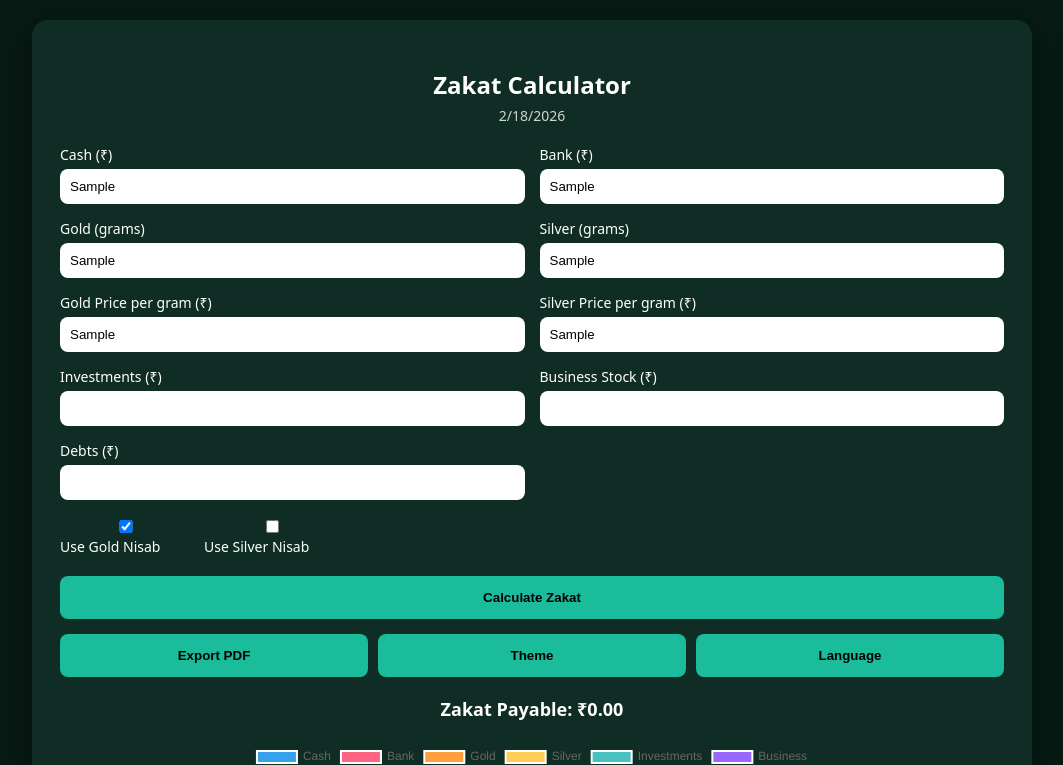
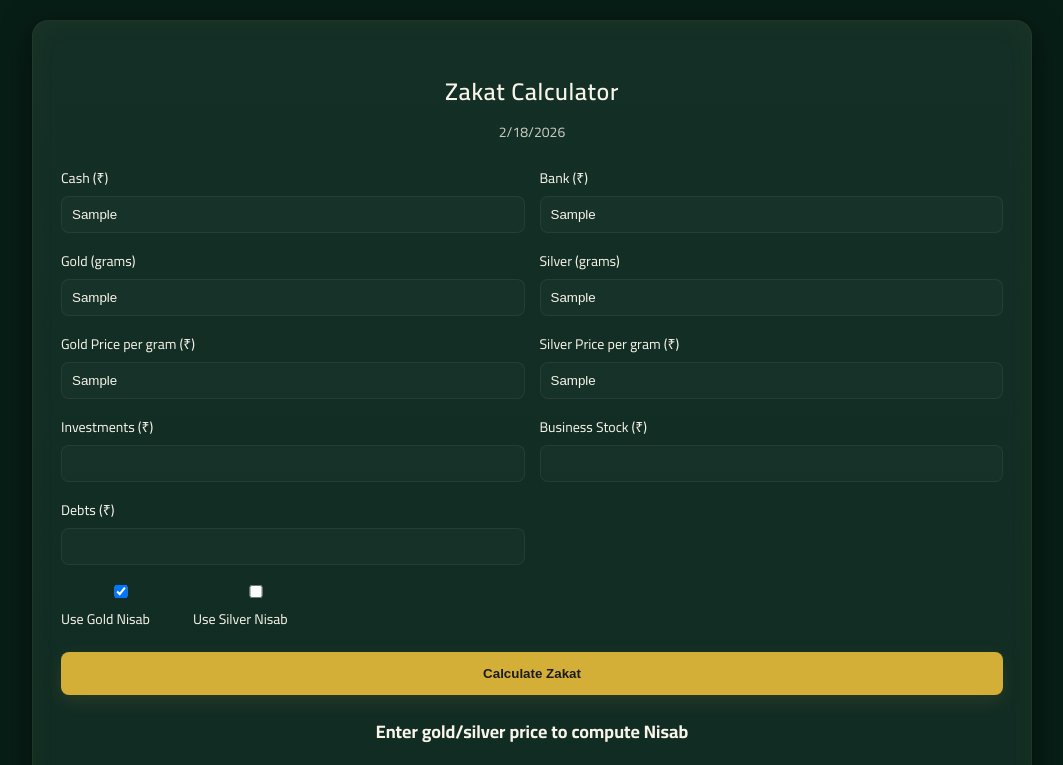
Before and after one commit to basithmiet/zakat, a plain HTML site: page index.html in a window 1280 px wide. Both pictures are taken after typing "Sample", "Sample", "Sample", "Sample", "Sample", "Sample" into the empty fields and a click on the button "Calculate Zakat". Shown: the top 765 px of the page, without its empty margins (108-1171 px from the left). Drawn offline with nearby package versions, Linux system fonts and the light colour scheme.

Commit message:
updated UI

```diff
--- a/index.html
+++ b/index.html
@@ -4,16 +4,19 @@
 <meta charset="UTF-8">
 <meta name="viewport" content="width=device-width, initial-scale=1.0">
 <title>Zakat Calculator</title>
+<link href="https://fonts.googleapis.com/css2?family=Cairo:wght@300;400;600;700&display=swap" rel="stylesheet">
 
 <script src="https://cdn.jsdelivr.net/npm/chart.js"></script>
 <script src="https://cdnjs.cloudflare.com/ajax/libs/jspdf/2.5.1/jspdf.umd.min.js"></script>
 
 <style>
 :root{
-  --bg:#071a14;
-  --card:#0f2d24;
-  --accent:#1abc9c;
-  --text:#ffffff;
+  /* Islamic-inspired palette */
+  --bg:#071e16; /* deep emerald */
+  --card:#0f2b22; /* dark card */
+  --accent:#d4af37; /* gold */
+  --muted:#f6eddc; /* parchment */
+  --text:#f8f4ea; /* warm ivory */
   --error:#ff6b6b;
 }
 
@@ -28,7 +31,7 @@ body.light{
 
 body{
   margin:0;
-  font-family:system-ui, sans-serif;
+  font-family: 'Cairo', system-ui, -apple-system, 'Segoe UI', Roboto, 'Helvetica Neue', Arial;
   background:var(--bg);
   color:var(--text);
   transition:.3s;
@@ -41,18 +44,24 @@ body{
 }
 
 .card{
-  background:var(--card);
+  background: linear-gradient(180deg, rgba(255,255,255,0.02), rgba(0,0,0,0.03)), var(--card);
   max-width:1000px;
   width:100%;
   padding:25px;
   border-radius:16px;
-  box-shadow:0 10px 30px rgba(0,0,0,.4);
+  box-shadow:0 10px 30px rgba(2,6,3,.6), 0 0 30px rgba(212,175,55,0.04) inset;
+  border:1px solid rgba(212,175,55,0.08);
 }
 
 h2{
   text-align:center;
   margin-bottom:5px;
+  letter-spacing:0.6px;
+  position:relative;
+  font-weight:600;
 }
+
+/* decorative crescent removed */
 
 .date{
   text-align:center;
@@ -83,8 +92,10 @@ input{
   width:100%;
   padding:10px;
   border-radius:8px;
-  border:none;
+  border:1px solid rgba(255,255,255,0.06);
   margin-top:5px;
+  background:rgba(255,255,255,0.02);
+  color:var(--text);
 }
 
 .checkbox-group{
@@ -98,9 +109,14 @@ button{
   border:none;
   border-radius:8px;
   background:var(--accent);
-  font-weight:bold;
+  color:#1b1b1b;
+  font-weight:700;
   cursor:pointer;
+  box-shadow:0 6px 18px rgba(212,175,55,0.12);
+  transition:transform .14s ease, box-shadow .14s ease;
 }
+
+button:hover{transform:translateY(-2px);box-shadow:0 10px 22px rgba(212,175,55,0.16)}
 
 .full-width{
   width:100%;
@@ -160,6 +176,17 @@ canvas{
   margin-top:30px;
   font-size:14px;
   opacity:.8;
+}
+
+/* decorative page background: subtle geometric motif */
+body::before{
+  content:"";
+  position:fixed;
+  inset:0;
+  background-image: radial-gradient(rgba(212,175,55,0.02) 1px, transparent 1px);
+  background-size:24px 24px;
+  pointer-events:none;
+  opacity:0.45;
 }
 </style>
 </head>
@@ -228,11 +255,13 @@ canvas{
 
 <button class="full-width" onclick="calculate()">Calculate Zakat</button>
 
+<!--
 <div class="button-row">
   <button onclick="exportPDF()">Export PDF</button>
   <button onclick="toggleTheme()">Theme</button>
   <button onclick="alert('Language feature coming soon 🙂')">Language</button>
 </div>
+-->
 
 <div class="result" id="result"></div>
 <canvas id="chart"></canvas>
@@ -270,20 +299,48 @@ let invest=getValidNumber("investments");
   let business=getValidNumber("business");
   let debts=getValidNumber("debts");
 
-let goldValue=gold*gp;
-let silverValue=silver*sp;
-let total=cash+bank+goldValue+silverValue+invest+business;
-let net=total-debts;
+  const goldValue=gold*gp;
+  const silverValue=silver*sp;
+  const total=cash+bank+goldValue+silverValue+invest+business;
+  const net=total-debts;
 
-let nisab=0;
-if(useGold.checked) nisab+=87.48*gp;
-if(useSilver.checked) nisab+=612.36*sp;
+  // read checkboxes explicitly (avoid relying on implicit global variables)
+  const useGoldChecked = document.getElementById('useGold')?.checked === true;
+  const useSilverChecked = document.getElementById('useSilver')?.checked === true;
 
-let zakat=net*0.025;
+  // only compute nisab values if corresponding prices are provided (>0)
+  const goldNisab = gp > 0 ? 87.48 * gp : null;
+  const silverNisab = sp > 0 ? 612.36 * sp : null;
 
-result.innerHTML=net>=nisab
-? "Zakat Payable: ₹"+zakat.toFixed(2)
-: "Below Nisab";
+  let nisab = null;
+  if(useGoldChecked && useSilverChecked){
+    const candidates = [];
+    if(goldNisab !== null) candidates.push(goldNisab);
+    if(silverNisab !== null) candidates.push(silverNisab);
+    if(candidates.length) nisab = Math.min(...candidates);
+  } else if(useGoldChecked){
+    if(goldNisab !== null) nisab = goldNisab;
+  } else if(useSilverChecked){
+    if(silverNisab !== null) nisab = silverNisab;
+  } else {
+    // neither checked: prefer gold if available, otherwise silver
+    if(goldNisab !== null) nisab = goldNisab;
+    else if(silverNisab !== null) nisab = silverNisab;
+  }
+
+  const resultEl = document.getElementById('result');
+  if(nisab === null){
+    resultEl.innerHTML = "Enter gold/silver price to compute Nisab";
+    renderChart(cash,bank,goldValue,silverValue,invest,business);
+    return;
+  }
+
+  const zakat = net * 0.025;
+  if(net >= nisab){
+    resultEl.innerHTML = "Zakat Payable: ₹" + zakat.toFixed(2) + " (Nisab: ₹" + nisab.toFixed(2) + ")";
+  } else {
+    resultEl.innerHTML = "Below Nisab (Nisab: ₹" + nisab.toFixed(2) + ")";
+  }
 
   renderChart(cash,bank,goldValue,silverValue,invest,business);
 }
```
Lines whose indentation alone changed are shown as unchanged.
